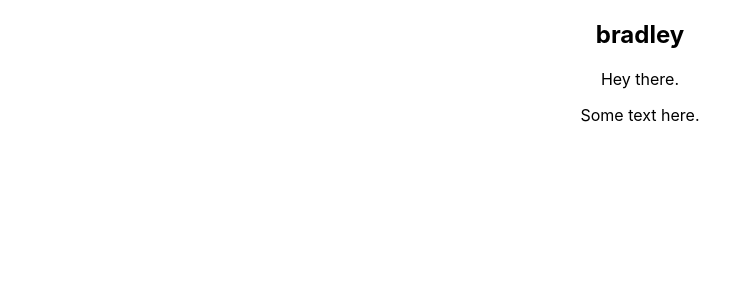
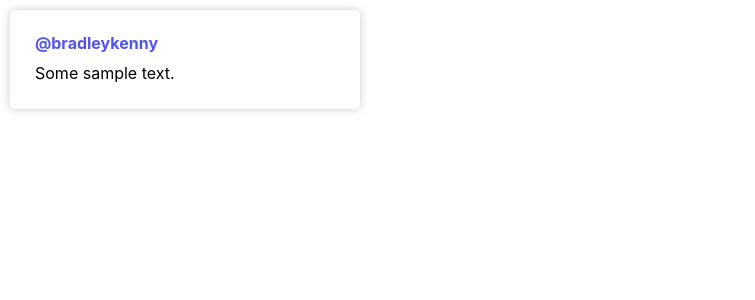
Before and after one commit to bradleykenny/micro-blog-project, a React (Create React App) app in the folder client/: page / in a window 1280 px wide. Shown: the top 300 px of the page, without its empty margins (0-755 px from the left). Built offline with nearby package versions, Linux system fonts and the light colour scheme.

Commit message:
Updating styling of card.

```diff
--- a/client/package.json
+++ b/client/package.json
@@ -8,7 +8,8 @@
 		"@testing-library/user-event": "^7.2.1",
 		"react": "^16.13.1",
 		"react-dom": "^16.13.1",
-		"react-scripts": "3.4.1"
+		"react-scripts": "3.4.1",
+		"typescript": "^3.9.7"
 	},
 	"scripts": {
 		"start": "react-scripts start",
--- a/client/src/App.js
+++ b/client/src/App.js
@@ -3,13 +3,12 @@ import "./App.css";
 
 import Card from "./components/Card";
 
-function App() {
+const App = () => {
 	return (
 		<div className="App">
-			<Card username="bradley" text="Hey there." />
-			<p>Some text here.</p>
+			<Card username="bradleykenny" text="Some sample text." />
 		</div>
 	);
-}
+};
 
 export default App;
--- a/client/src/components/Card.tsx
+++ b/client/src/components/Card.tsx
@@ -1,4 +1,6 @@
 import React, { Component } from "react";
+
+import "../style/Card.css";
 
 type CardProps = {
 	username: string;
@@ -14,7 +16,7 @@ class Card extends Component<CardProps, CardState> {
 	render() {
 		return (
 			<div className="card">
-				<h2>{this.props.username}</h2>
+				<h2>@{this.props.username}</h2>
 				<p>{this.props.text}</p>
 			</div>
 		);
--- /dev/null
+++ b/client/src/react-app-env.d.ts
@@ -0,0 +1 @@
+/// <reference types="react-scripts" />
--- a/client/src/style/Card.css
+++ b/client/src/style/Card.css
@@ -1,4 +1,19 @@
 .card {
 	box-shadow: 0px 0px 10px rgba(0, 0, 0, 0.2);
 	padding: 10px 25px;
+	margin: 10px;
+	max-width: 300px;
+	border-radius: 5px;
+	text-align: left;
 }
+
+.card > h2 {
+	color: rgb(81, 84, 238);
+	margin-bottom: 0px;
+	font-size: 1em;
+}
+
+.card > p {
+	margin-top: 10px;
+	font-size: 1em;
+}
```
Also changed, not shown: client/tsconfig.json (added, +25 -0 lines), 1 other file (tests, documents, lock files or other folders).
